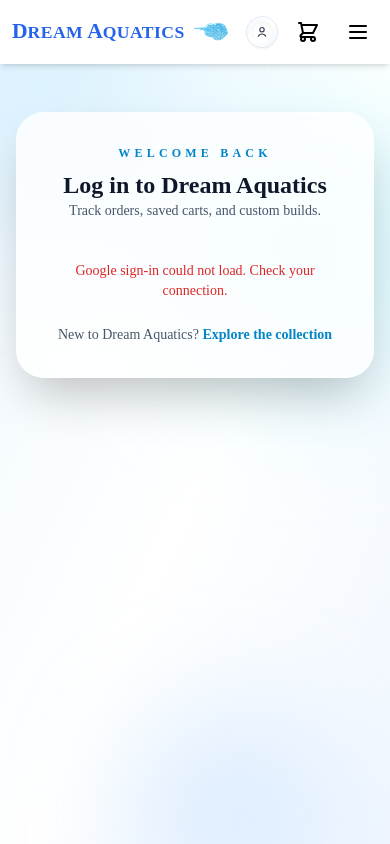
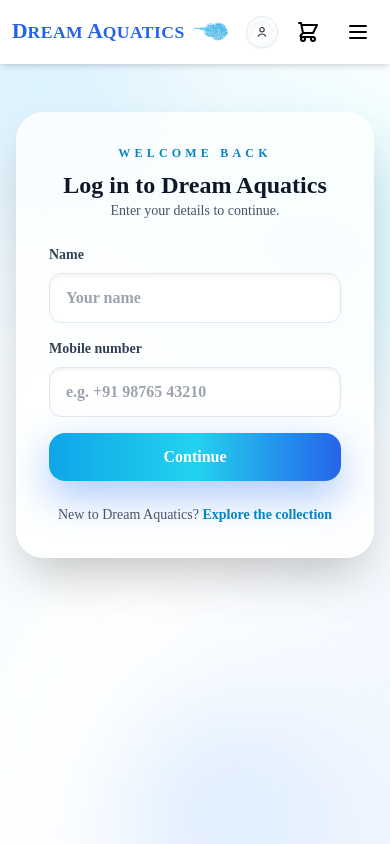
Before and after one commit to MSatishKumar289/DreamAquatics, a React (Vite) app: page /login in a window 390 px wide. Shown: the top 844 px of the page. Built offline with nearby package versions, Linux system fonts and the light colour scheme; a web font is replaced by a local one.

Commit message:
added mobile login

```diff
--- a/src/App.jsx
+++ b/src/App.jsx
@@ -60,11 +60,10 @@
     };
   }, [user]);
 
-  const handleLogin = useCallback((name, email) => {
+  const handleLogin = useCallback((name, phone) => {
     const session = {
       name,
-      email: email || '',
-      phone: '',
+      phone: phone || '',
       expiresAt: Date.now() + SESSION_MS,
     };
     setUser(session);
@@ -81,46 +80,66 @@
     return `Welcome ${user.name}`;
   }, [user]);
 
-  const [isPhoneModalOpen, setIsPhoneModalOpen] = useState(false);
+  const [isLoginModalOpen, setIsLoginModalOpen] = useState(false);
+  const [nameInput, setNameInput] = useState('');
   const [phoneInput, setPhoneInput] = useState('');
+  const [formError, setFormError] = useState('');
 
-  useEffect(() => {
-    if (user?.name && !user.phone) {
-      setIsPhoneModalOpen(true);
-    } else {
-      setIsPhoneModalOpen(false);
-    }
-  }, [user]);
+  const openLoginModal = useCallback(() => {
+    setFormError('');
+    setIsLoginModalOpen(true);
+  }, []);
+
+  const closeLoginModal = useCallback(() => {
+    setIsLoginModalOpen(false);
+    setFormError('');
+  }, []);
 
   const handleSavePhone = useCallback(() => {
-    if (!phoneInput.trim()) {
+    if (!nameInput.trim()) {
+      setFormError('Please enter your name');
       return;
     }
-    const updated = { ...user, phone: phoneInput.trim() };
-    setUser(updated);
-    localStorage.setItem(USER_KEY, JSON.stringify(updated));
-    setIsPhoneModalOpen(false);
+    if (!phoneInput.trim()) {
+      setFormError('Please enter your mobile number');
+      return;
+    }
+    handleLogin(nameInput.trim(), phoneInput.trim());
+    setNameInput('');
     setPhoneInput('');
-  }, [phoneInput, user]);
+    setFormError('');
+    setIsLoginModalOpen(false);
+  }, [handleLogin, nameInput, phoneInput]);
 
   return (
     <CartProvider>
       <BrowserRouter>
         <div className="App flex min-h-screen flex-col">
-          <Header user={user} onLogout={handleLogout} />
+          <Header user={user} onLogout={handleLogout} onRequestLogin={openLoginModal} />
           {welcomeText && (
             <div className="bg-sky-50 text-sky-800 text-center text-sm font-semibold tracking-wide py-2">
               {welcomeText}
             </div>
           )}
-          {isPhoneModalOpen && (
+          {isLoginModalOpen && (
             <div className="fixed inset-0 z-50 flex items-center justify-center bg-black/50 px-4">
               <div className="w-full max-w-md rounded-2xl bg-white p-6 shadow-2xl">
-                <h2 className="text-xl font-bold text-slate-900">Add your mobile number</h2>
-                <p className="mt-2 text-sm text-slate-600">
-                  We&apos;ll use it to share order updates and support.
+                <h2 className="text-xl font-bold text-slate-900">Sign in</h2>
+                <p className="mt-1 text-sm text-slate-600">
+                  Enter your name and mobile number to continue.
                 </p>
-                <label className="mt-4 block text-sm font-semibold text-slate-700">
+                <div className="mt-4 space-y-4">
+                  <label className="block text-sm font-semibold text-slate-700">
+                    Name
+                    <input
+                      type="text"
+                      value={nameInput}
+                      onChange={(e) => setNameInput(e.target.value)}
+                      placeholder="Your name"
+                      className="mt-2 w-full rounded-xl border border-slate-200 px-4 py-3 text-base text-slate-900 shadow-inner focus:border-sky-400 focus:outline-none focus:ring-2 focus:ring-sky-200"
+                    />
+                  </label>
+                  <label className="block text-sm font-semibold text-slate-700">
                     Mobile number
                     <input
                       type="tel"
@@ -130,23 +149,26 @@
                       className="mt-2 w-full rounded-xl border border-slate-200 px-4 py-3 text-base text-slate-900 shadow-inner focus:border-sky-400 focus:outline-none focus:ring-2 focus:ring-sky-200"
                     />
                   </label>
+                  {formError && <p className="text-sm font-semibold text-rose-600">{formError}</p>}
+                </div>
                 <div className="mt-6 flex items-center justify-end gap-3">
                   <button
                     type="button"
                     onClick={() => {
-                      setIsPhoneModalOpen(false);
+                      closeLoginModal();
+                      setNameInput('');
                       setPhoneInput('');
                     }}
                     className="rounded-lg px-4 py-2 text-sm font-semibold text-slate-600 hover:text-slate-800"
                   >
-                    Later
+                    Cancel
                   </button>
                   <button
                     type="button"
                     onClick={handleSavePhone}
                     className="rounded-lg bg-slate-900 px-4 py-2 text-sm font-semibold text-white shadow hover:bg-slate-800 focus:outline-none focus:ring-2 focus:ring-sky-300 focus:ring-offset-2"
                   >
-                    Save number
+                    Save & Continue
                   </button>
                 </div>
               </div>
--- a/src/pages/Login.jsx
+++ b/src/pages/Login.jsx
@@ -1,76 +1,24 @@
 import { Link, useNavigate } from 'react-router-dom';
-import { useCallback, useEffect, useRef, useState } from 'react';
+import { useState, useCallback } from 'react';
 
 const Login = ({ onLogin }) => {
   const navigate = useNavigate();
-  const googleButtonRef = useRef(null);
+  const [name, setName] = useState('');
+  const [phone, setPhone] = useState('');
   const [error, setError] = useState('');
-  const [googleReady, setGoogleReady] = useState(false);
 
-  const decodeJwt = (token) => {
-    const payload = token?.split('.')[1];
-    if (!payload) return null;
-    const base64 = payload.replace(/-/g, '+').replace(/_/g, '/');
-    const decoded = decodeURIComponent(
-      atob(base64)
-        .split('')
-        .map((c) => `%${(`00${c.charCodeAt(0).toString(16)}`).slice(-2)}`)
-        .join('')
-    );
-    return JSON.parse(decoded);
-  };
-
-  const handleCredential = useCallback((response) => {
-    try {
-      const payload = decodeJwt(response.credential);
-      const name = payload?.name || payload?.given_name || 'Friend';
-      const email = payload?.email || '';
-      onLogin?.(name, email);
-      navigate('/');
-    } catch (e) {
-      setError('Could not read Google response. Please try again.');
-    }
-  }, [navigate, onLogin]);
-
-  useEffect(() => {
-    if (window.google?.accounts?.id) {
-      setGoogleReady(true);
+  const handleSubmit = useCallback(() => {
+    if (!name.trim()) {
+      setError('Please enter your name');
       return;
     }
-    const script = document.createElement('script');
-    script.src = 'https://accounts.google.com/gsi/client';
-    script.async = true;
-    script.defer = true;
-    script.onload = () => setGoogleReady(true);
-    script.onerror = () => setError('Google sign-in could not load. Check your connection.');
-    document.head.appendChild(script);
-    return () => {
-      document.head.removeChild(script);
-    };
-  }, []);
-
-  useEffect(() => {
-    if (!googleReady || !googleButtonRef.current) return;
-    const clientId = import.meta.env.VITE_GOOGLE_CLIENT_ID;
-    if (!clientId) {
-      setError('Add VITE_GOOGLE_CLIENT_ID to your .env file to enable Google login.');
+    if (!phone.trim()) {
+      setError('Please enter your mobile number');
       return;
     }
-    // Clear existing rendered button to avoid duplicates on re-render.
-    googleButtonRef.current.innerHTML = '';
-    const { accounts } = window.google;
-    accounts.id.initialize({
-      client_id: clientId,
-      callback: handleCredential,
-    });
-    accounts.id.renderButton(googleButtonRef.current, {
-      theme: 'outline',
-      size: 'large',
-      shape: 'pill',
-      width: 320,
-      text: 'continue_with',
-    });
-  }, [googleReady, handleCredential]);
+    onLogin?.(name.trim(), phone.trim());
+    navigate('/');
+  }, [name, phone, onLogin, navigate]);
 
   return (
     <div className="relative min-h-screen bg-gradient-to-br from-sky-50 via-white to-blue-50 px-4 py-12">
@@ -86,19 +34,38 @@
           <div className="mb-6 text-center">
             <p className="text-xs font-semibold uppercase tracking-[0.35em] text-sky-600">Welcome back</p>
             <h1 className="mt-2 text-2xl font-bold text-slate-900">Log in to Dream Aquatics</h1>
-            <p className="text-sm text-slate-600">Track orders, saved carts, and custom builds.</p>
+            <p className="text-sm text-slate-600">Enter your details to continue.</p>
           </div>
 
           <div className="space-y-4">
-            <div className="flex justify-center">
-              <div ref={googleButtonRef} className="flex justify-center" />
-            </div>
-            {error && <p className="text-center text-sm text-red-600">{error}</p>}
-            {!import.meta.env.VITE_GOOGLE_CLIENT_ID && (
-              <p className="text-center text-xs text-amber-700">
-                Set VITE_GOOGLE_CLIENT_ID in .env to enable Google sign-in.
-              </p>
-            )}
+            <label className="block text-sm font-semibold text-slate-700">
+              Name
+              <input
+                type="text"
+                value={name}
+                onChange={(e) => setName(e.target.value)}
+                placeholder="Your name"
+                className="mt-2 w-full rounded-xl border border-slate-200 px-4 py-3 text-base text-slate-900 shadow-inner focus:border-sky-400 focus:outline-none focus:ring-2 focus:ring-sky-200"
+              />
+            </label>
+            <label className="block text-sm font-semibold text-slate-700">
+              Mobile number
+              <input
+                type="tel"
+                value={phone}
+                onChange={(e) => setPhone(e.target.value)}
+                placeholder="e.g. +91 98765 43210"
+                className="mt-2 w-full rounded-xl border border-slate-200 px-4 py-3 text-base text-slate-900 shadow-inner focus:border-sky-400 focus:outline-none focus:ring-2 focus:ring-sky-200"
+              />
+            </label>
+            {error && <p className="text-sm font-semibold text-rose-600">{error}</p>}
+            <button
+              type="button"
+              onClick={handleSubmit}
+              className="w-full rounded-2xl bg-gradient-to-r from-sky-500 via-cyan-400 to-blue-600 px-6 py-3 text-base font-semibold text-white shadow-[0_15px_40px_rgba(59,130,246,0.45)] transition hover:-translate-y-0.5 focus:outline-none focus:ring-2 focus:ring-sky-300 focus:ring-offset-2 focus:ring-offset-white"
+            >
+              Continue
+            </button>
           </div>
 
           <p className="mt-6 text-center text-sm text-slate-600">
```
Also changed, not shown: src/components/Header.jsx (+11 -9 lines). Lines whose indentation alone changed are shown as unchanged.
